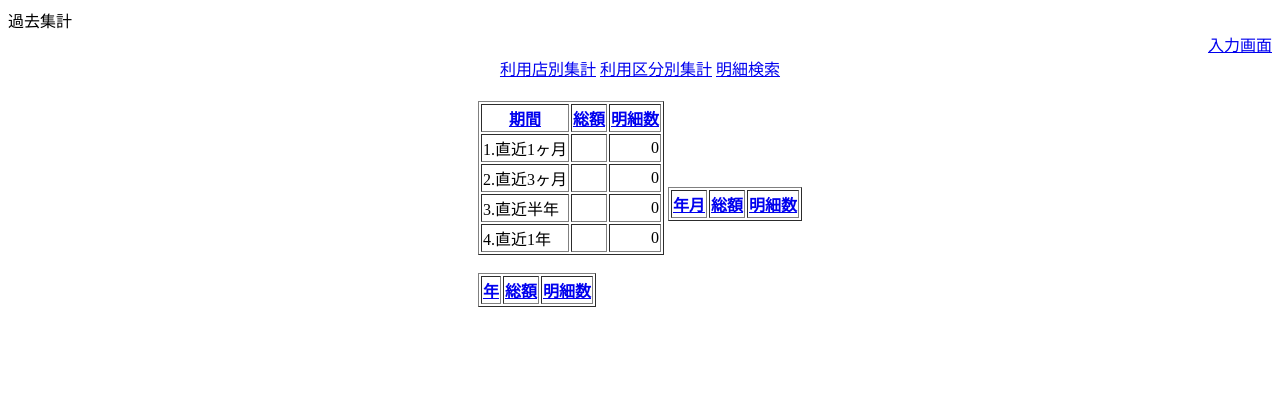
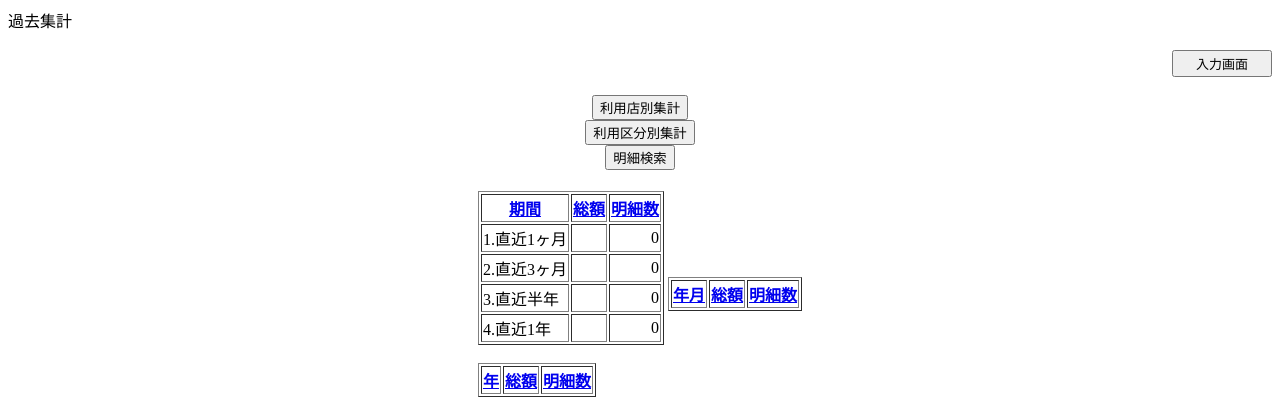
Before and after one commit to herojiangkai/CreditCardTool, a PHP site: page /sumOld in a window 1280 px wide. Shown: the top 420 px of the page. Run offline with PHP 8.4, Linux system fonts and the light colour scheme; data comes from the database, SQL or seed files in the repository; data that the repository does not hold is empty.

Commit message:
ボタンUI更新

```diff
--- a/sumOld/index.php
+++ b/sumOld/index.php
@@ -138,12 +138,29 @@
 
 </head>
 <body>
-   <div align="right"><a href="/">入力画面</a></div>
-   <div align="center"">
-      <a <?php echo 'href="sumByStore.php?option=1y&startDate='.date("Ymd",strtotime("-1 year")).'&endDate='.date("Ymd").'"'?>>利用店別集計</a>
-      <a <?php echo 'href="sumByUser.php?option=1y&startDate='.date("Ymd",strtotime("-1 year")).'&endDate='.date("Ymd").'"'?>>利用区分別集計</a>
-      <a href="searchDetails.php">明細検索</a>
+<br>
+   <div align="right">
+         <button class="toolbar-button toolbar-button--outline" onclick="window.location.href='/'" style="height:27px;width:100px">
+            <a style="font-size:13px; vertical-align:2px;">入力画面</a>
+         </button>
    </div>
+<br>
+   <div align="center">
+    <div class="button-bar" style="width:300px;">
+    <div class="button-bar__item">
+        <button class="button-bar__button" onclick="window.location.href='<?php echo 'sumByStore.php?option=1y&startDate='.date('Ymd',strtotime('-1 year')).'&endDate='.date('Ymd')?>'">利用店別集計</button>
+    </div>
+    <div class="button-bar__item">
+        <button class="button-bar__button" onclick="window.location.href='<?php echo 'sumByUser.php?option=1y&startDate='.date('Ymd',strtotime('-1 year')).'&endDate='.date('Ymd')?>'">利用区分別集計</button>
+    </div>
+    <div class="button-bar__item">
+        <button class="button-bar__button" onclick="window.location.href='searchDetails.php'">明細検索</button>
+    </div>
+    </div>
+
+   </div>
+
+
    <br>
 
    <div align="center">
```
Also changed, not shown: index.php (+1 -7 lines), q/index.php (+6 -1 lines), sum/index.php (+6 -1 lines).
